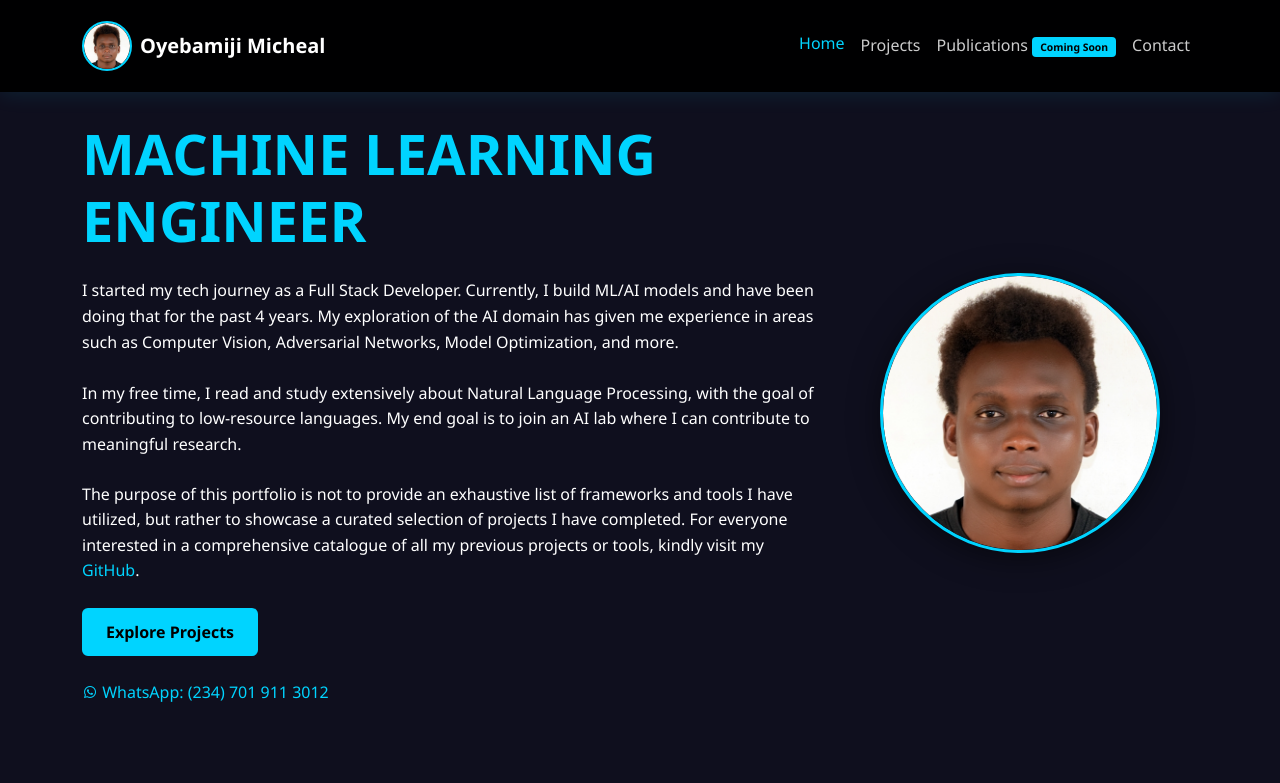
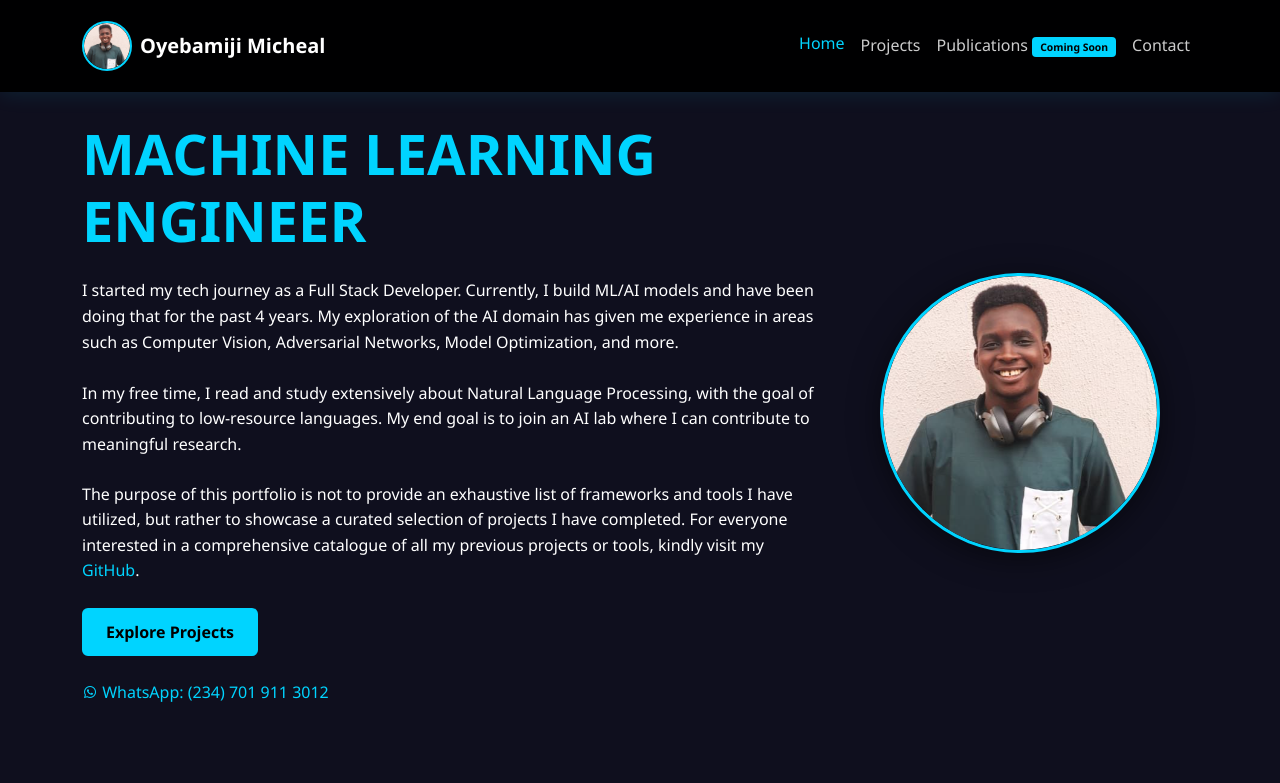
Before and after one commit to Oyebamiji-Micheal/Oyebamiji-Micheal.github.io, a plain HTML site: page index.html in a window 1280 px wide. Shown: the top 783 px of the page. Drawn offline with nearby package versions, Linux system fonts and the light colour scheme.

Commit message:
Update index.html

```diff
--- a/index.html
+++ b/index.html
@@ -324,7 +324,7 @@
     <nav class="navbar navbar-expand-lg navbar-dark fixed-top navbar-horizontal">
         <div class="container">
             <a class="navbar-brand d-flex align-items-center" href="#" onclick="showPage('home')">
-                <img src="./assets/images/my-picture-3.png" class="rounded-circle me-2" alt="Oyebamiji Micheal">
+                <img src="./assets/images/my-picture-4.png" class="rounded-circle me-2" alt="Oyebamiji Micheal">
                 <span class="fw-bold">Oyebamiji Micheal</span>
             </a>
             <button class="navbar-toggler" type="button" data-bs-toggle="collapse" data-bs-target="#navbarNav">
@@ -382,7 +382,7 @@
                     </div>
                 </div>
                 <div class="col-lg-4 d-none d-lg-block text-center">
-                    <img src="./assets/images/my-picture-3.png" class="rounded-circle shadow-effect" alt="Oyebamiji Micheal" style="width: 280px; height: 280px; object-fit: cover; border: 3px solid var(--color-brand);">
+                    <img src="./assets/images/my-picture-4.png" class="rounded-circle shadow-effect" alt="Oyebamiji Micheal" style="width: 280px; height: 280px; object-fit: cover; border: 3px solid var(--color-brand);">
                 </div>
             </div>
 
```
